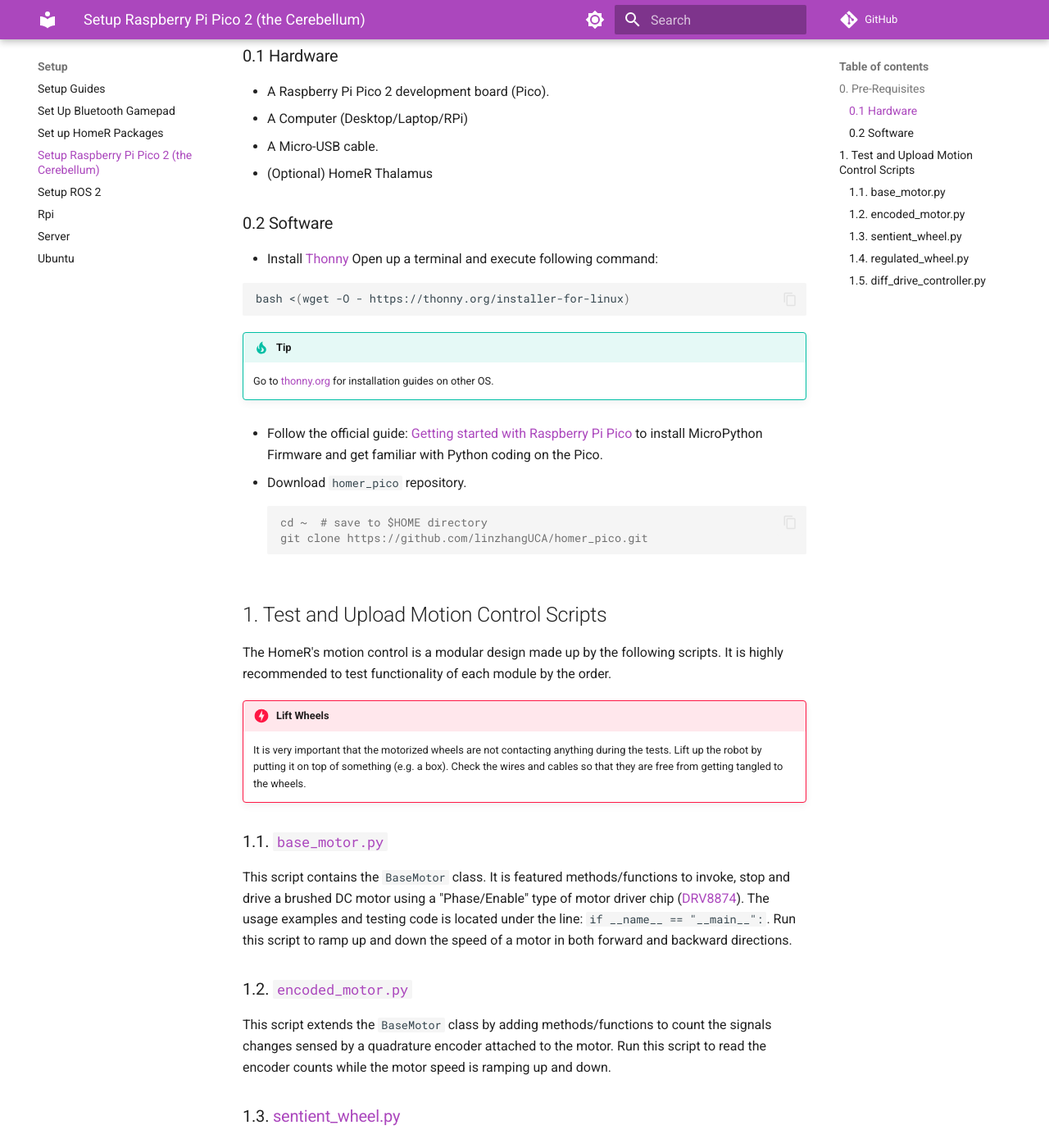
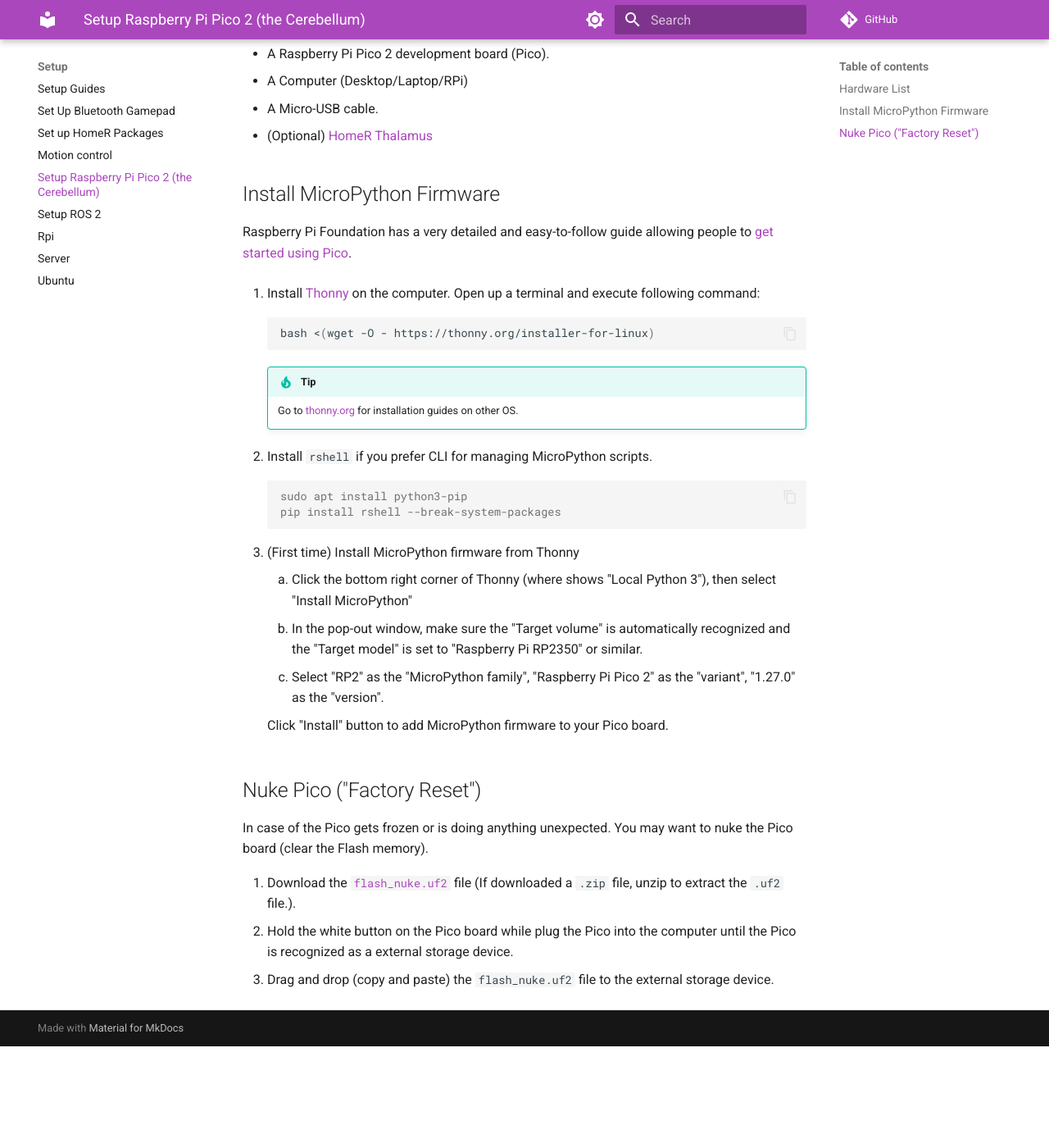
Before and after one commit to linzhangUCA/homer_docs, an MkDocs documentation site: the page built from docs/setup/pico.md, in a window 1280 px wide and 1400 px high, scrolled down 226 px. Shown: the whole window at 82% size. Built offline with MkDocs 1.6.1 and Material for MkDocs 9.7.7, drawn with Linux system fonts in a browser that asks for light colours; comment, search, counter and statistics services are not loaded; after the commit the page ends 1502 px from its top, so only the background shows below that; some of the changed text lies outside the part shown.

Commit message:
update pico setup page
move homer_pico to a separate page

````diff
--- a/docs/setup/pico.md
+++ b/docs/setup/pico.md
@@ -1,49 +1,45 @@
 # Setup Raspberry Pi Pico 2 (the Cerebellum)
 
-## 0. Pre-Requisites
-### 0.1 Hardware
+## Hardware List
+
 - A Raspberry Pi Pico 2 development board (Pico).
 - A Computer (Desktop/Laptop/RPi)
 - A Micro-USB cable.
-- (Optional) HomeR Thalamus
+- (Optional) [HomeR Thalamus](https://github.com/linzhangUCA/homer_ee)
 
+## Install MicroPython Firmware
 
-### 0.2 Software
-- Install [Thonny](https://thonny.org/)
-Open up a terminal and execute following command:
+Raspberry Pi Foundation has a very detailed and easy-to-follow guide allowing people to [get started using Pico](https://projects.raspberrypi.org/en/projects/getting-started-with-the-pico).
 
-``` sh
-bash <(wget -O - https://thonny.org/installer-for-linux)
-```
+1. Install [Thonny](https://thonny.org/) on the computer.
+    Open up a terminal and execute following command:
 
-!!! tip
-    Go to [thonny.org](https://thonny.org/) for installation guides on other OS.
+    ``` sh
+    bash <(wget -O - https://thonny.org/installer-for-linux)
+    ```
 
-- Follow the official guide: [Getting started with Raspberry Pi Pico](https://projects.raspberrypi.org/en/projects/getting-started-with-the-pico/) to install MicroPython Firmware and get familiar with Python coding on the Pico.
+    !!! tip
+        Go to [thonny.org](https://thonny.org/) for installation guides on other OS.
 
-- Download `homer_pico` repository.
-```console
-cd ~  # save to $HOME directory
-git clone https://github.com/linzhangUCA/homer_pico.git
-```
+1. Install `rshell` if you prefer CLI for managing MicroPython scripts.
 
-## 1. Test and Upload Motion Control Scripts
-The HomeR's motion control is a modular design made up by the following scripts.
-It is highly recommended to test functionality of each module by the order.
+    ```console
+    sudo apt install python3-pip
+    pip install rshell --break-system-packages
+    ```
 
-!!! danger "Lift Wheels"
-    It is very important that the motorized wheels are not contacting anything during the tests.
-    Lift up the robot by putting it on top of something (e.g. a box).
-    Check the wires and cables so that they are free from getting tangled to the wheels.
+1. (First time) Install MicroPython firmware from Thonny
+    1. Click the bottom right corner of Thonny (where shows "Local Python 3"), then select "Install MicroPython"
+    2. In the pop-out window, make sure the "Target volume" is automatically recognized and the "Target model" is set to "Raspberry Pi RP2350" or similar.
+    3. Select "RP2" as the "MicroPython family", "Raspberry Pi Pico 2" as the "variant", "1.27.0" as the "version".
 
-### 1.1. [`base_motor.py`](https://github.com/linzhangUCA/homer_pico/blob/main/upython_scripts/base_motor.py)
-This script contains the `BaseMotor` class.
-It is featured methods/functions to invoke, stop and drive a brushed DC motor using a "Phase/Enable" type of motor driver chip ([DRV8874](https://www.ti.com/lit/gpn/drv8874)).
-The usage examples and testing code is located under the line: `if __name__ == "__main__":`.
-Run this script to ramp up and down the speed of a motor in both forward and backward directions.
-### 1.2. [`encoded_motor.py`](https://github.com/linzhangUCA/homer_pico/blob/main/upython_scripts/encoded_motor.py)
-This script extends the `BaseMotor` class by adding methods/functions to count the signals changes sensed by a quadrature encoder attached to the motor.
-Run this script to read the encoder counts while the motor speed is ramping up and down.
-### 1.3. [sentient_wheel.py](https://github.com/linzhangUCA/homer_pico/blob/main/upython_scripts/sentient_wheel.py)
-### 1.4. [regulated_wheel.py](https://github.com/linzhangUCA/homer_pico/blob/main/upython_scripts/regulated_wheel.py)
-### 1.5. [diff_drive_controller.py](https://github.com/linzhangUCA/homer_pico/blob/main/upython_scripts/diff_drive_controller.py)
+    Click "Install" button to add MicroPython firmware to your Pico board.
+
+## Nuke Pico ("Factory Reset")
+
+In case of the Pico gets frozen or is doing anything unexpected.
+You may want to nuke the Pico board (clear the Flash memory).
+
+1. Download the [`flash_nuke.uf2`](https://datasheets.raspberrypi.com/soft/flash_nuke.uf2) file (If downloaded a `.zip` file, unzip to extract the `.uf2` file.).
+2. Hold the white button on the Pico board while plug the Pico into the computer until the Pico is recognized as a external storage device.
+3. Drag and drop (copy and paste) the `flash_nuke.uf2` file to the external storage device.
````
Also changed, not shown: docs/setup/motion_control.md (added, +26 -0 lines).
